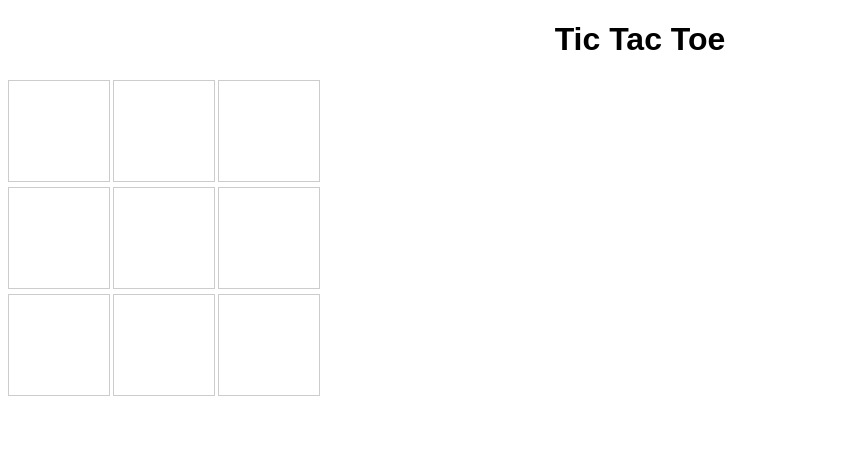
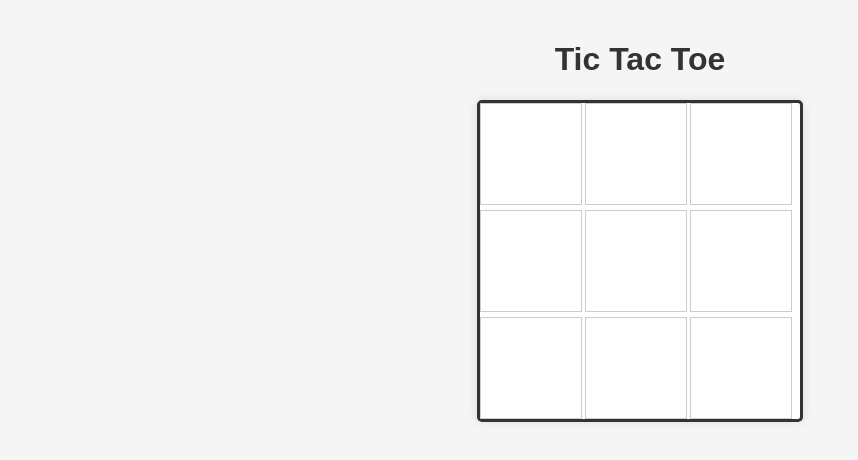
Before and after one commit to hseou/ghdtjdn, a plain HTML site: page index.html in a window 1280 px wide. Shown: the whole page, without its empty margins (0-858 px from the left). Drawn offline with Linux system fonts and the light colour scheme.

Commit message:
Update index.html

```diff
--- a/index.html
+++ b/index.html
@@ -8,6 +8,13 @@
         body {
             font-family: 'Arial', sans-serif;
             text-align: center;
+            background-color: #f5f5f5;
+            margin: 0;
+            padding: 20px;
+        }
+
+        h1 {
+            color: #333;
         }
 
         #board {
@@ -15,14 +22,27 @@
             grid-template-columns: repeat(3, 100px);
             grid-gap: 5px;
             margin: 20px auto;
+            width: 320px;
+            border: 3px solid #333;
+            border-radius: 5px;
+            background-color: #fff;
+            box-shadow: 0 0 10px rgba(0, 0, 0, 0.1);
         }
 
         .cell {
             width: 100px;
             height: 100px;
             border: 1px solid #ccc;
-            font-size: 2em;
+            font-size: 3em;
             cursor: pointer;
+            display: flex;
+            justify-content: center;
+            align-items: center;
+            transition: background-color 0.3s ease;
+        }
+
+        .cell:hover {
+            background-color: #f0f0f0;
         }
     </style>
 </head>
```
